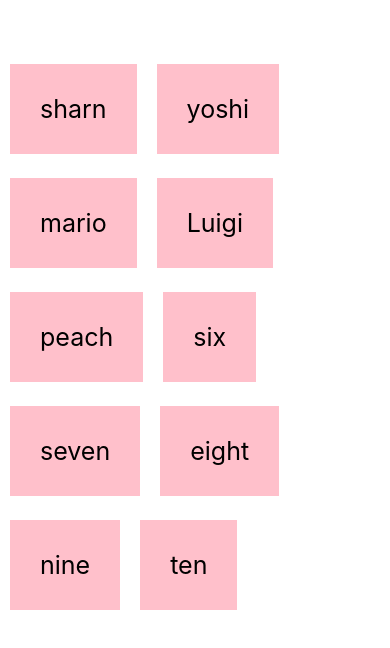
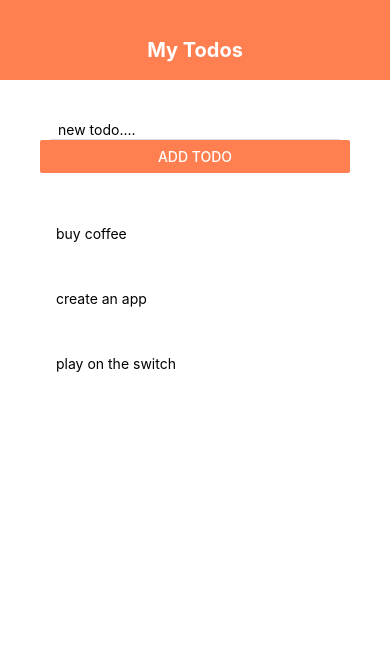
Before and after one commit to RoyNyaga/react-course-net-ninja, a React Native app: screen / in a window 390 px wide. Shown: the top 648 px of the page. Built offline with nearby package versions, Linux system fonts and the light colour scheme.

Commit message:
complete todo app

```diff
--- a/App.js
+++ b/App.js
@@ -11,56 +11,56 @@
 import {
   StyleSheet,
   Text,
-  Button,
   View,
-  TextInput,
-  ScrollView,
   FlatList,
-  TouchableOpacity,
+  Alert,
 } from 'react-native';
-
-import {
-  Colors,
-  DebugInstructions,
-  Header,
-  LearnMoreLinks,
-  ReloadInstructions,
-} from 'react-native/Libraries/NewAppScreen';
+import AddTodo from './components/addTodo';
+import Header from './components/header';
+import TodoItem from './components/todoItem';
 
 
 const App = () => {
-  const [people, setPeople] = useState([
-    { name: "sharn", id: "1" },
-    { name: "yoshi", id: "2" },
-    { name: "mario", id: "3" },
-    { name: "Luigi", id: "4" },
-    { name: "peach", id: "5" },
-    { name: "six", id: "6" },
-    { name: "seven", id: "7" },
-    { name: "eight", id: "8" },
-    { name: "nine", id: "9" },
-    { name: "ten", id: "10" },
-
+  const [todos, setTodos] = useState([
+    { text: "buy coffee", key: "1" },
+    { text: "create an app", key: "2" },
+    { text: "play on the switch" , key: "3"}
   ])
 
-  const pressHandler = (id) => {
-    console.log(id)
-    setPeople((prevPeople) => {
-      return prevPeople.filter(person => person.id != id)
+  const pressHandler = (key) => {
+    setTodos((prevTodos) => {
+      return prevTodos.filter(todo => todo.key != key);
     })
+  }
+
+  const submitHandler = (text) => {
+    if(text.length > 3){
+      setTodos((prevTodos) => {
+        return [
+          { text: text, key: Math.random().toString() },
+          ...prevTodos
+        ]
+      })
+    }else{
+      Alert.alert("OOPS!", "totos must be over 3 chars long", [
+        {text: "Understood", onPress: () => console.log("alert closed")}
+      ])
+    }
   }
 
   return (
     <View style={styles.container}>
-      <FlatList
-      numColumns={2}
-      data={people}
-      keyExtractor={(item) => item.id}
-      renderItem={({ item }) =>(
-        <TouchableOpacity onPress={() => pressHandler(item.id)}>
-          <Text style={styles.item}>{item.name}</Text>
-        </TouchableOpacity>
-      )}/>
+      <Header/>
+      <View style={styles.content}>
+        <AddTodo submitHandler={submitHandler}/>
+        <View style={styles.list}>
+          <FlatList
+          data={todos}
+          renderItem={({ item }) => (
+            <TodoItem item={item} pressHandler={pressHandler}/>
+          )}/>
+        </View>
+      </View>
     </View>
   );
 };
@@ -69,17 +69,12 @@
   container: {
     flex: 1,
     backgroundColor: "#fff",
-    paddingTop: 40,
   },
-  buttonContainer: {
-    marginTop: 20
+  content: {
+    padding: 40,
   },
-  item: {
-    marginTop: 24,
-    padding: 30,
-    backgroundColor: "pink",
-    fontSize: 25,
-    marginHorizontal: 10,
+  list: {
+    marginTop: 20,
   }
 
 })
--- /dev/null
+++ b/components/addTodo.js
@@ -0,0 +1,32 @@
+import React, {useState} from 'react';
+import { StyleSheet, TextInput, Button, View } from "react-native"
+
+export default function AddTodo({ submitHandler }){
+
+  const [text, setText] = useState("")
+  const changeHandler = (val) => {
+    setText(val);
+  }
+
+  return(
+    <View>
+      <TextInput
+      style={styles.input}
+      placeholder="new todo...."
+      onChangeText={changeHandler}>
+
+      </TextInput>
+      <Button onPress={() => submitHandler(text)} title="add todo" color="coral" />
+    </View>
+  )
+}
+
+const styles = StyleSheet.create({
+  input: {
+    marginHorizontal: 10,
+    paddingHorizontal: 8,
+    paddingVertical: 1,
+    borderBottomWidth: 1,
+    borderBottomColor: "#ddd"
+  }
+})
--- /dev/null
+++ b/components/header.js
@@ -0,0 +1,24 @@
+import React from 'react';
+import { StyleSheet, Text, View } from "react-native"
+
+export default function Header(){
+  return(
+    <View style={styles.header}>
+      <Text style={styles.title}>My Todos</Text>
+    </View>
+  )
+}
+
+const styles = StyleSheet.create({
+  header: {
+    height: 80,
+    paddingTop: 38,
+    backgroundColor: "coral"
+  },
+  title: {
+    textAlign: "center",
+    color: "#fff",
+    fontSize: 20,
+    fontWeight: "bold",
+  }
+})
--- /dev/null
+++ b/components/todoItem.js
@@ -0,0 +1,20 @@
+import React from 'react';
+import { StyleSheet, Text, TouchableOpacity } from "react-native"
+
+export default function TodoItem({ item, pressHandler }){
+   return(
+     <TouchableOpacity onPress={() => pressHandler(item.key)}>
+       <Text style={styles.item}>{item.text}</Text>
+     </TouchableOpacity>
+   )
+}
+
+const styles = StyleSheet.create({
+  item: {
+    padding: 16,
+    marginTop: 16,
+    borderColor: "#bbb",
+    borderStyle: "dashed",
+    borderRadius: 10,
+  }
+})
```
